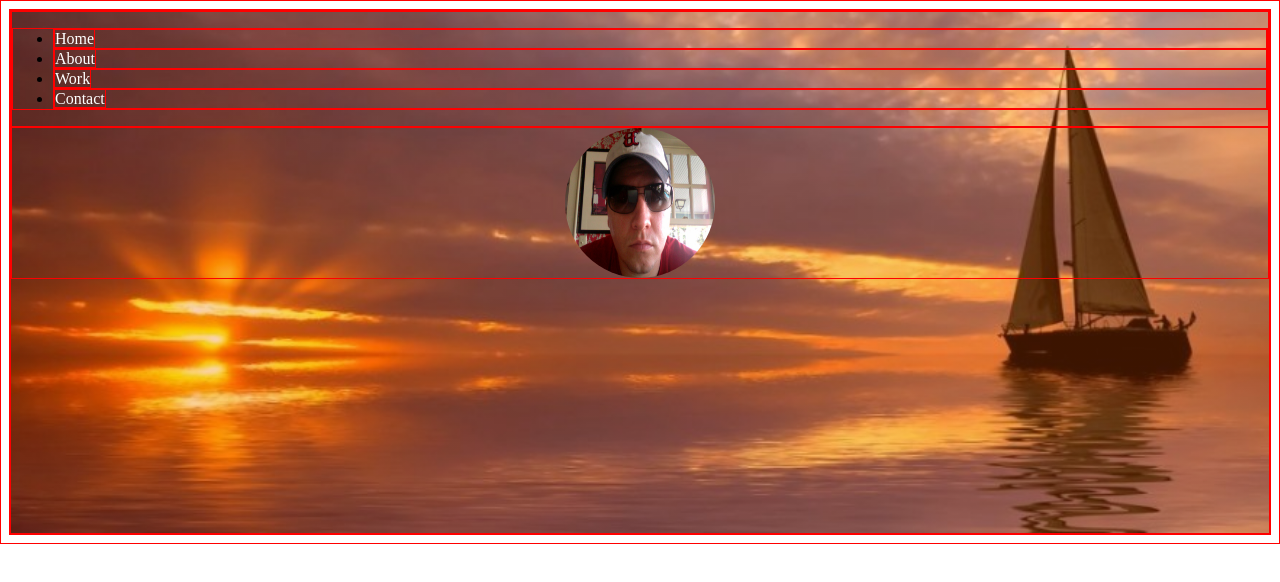
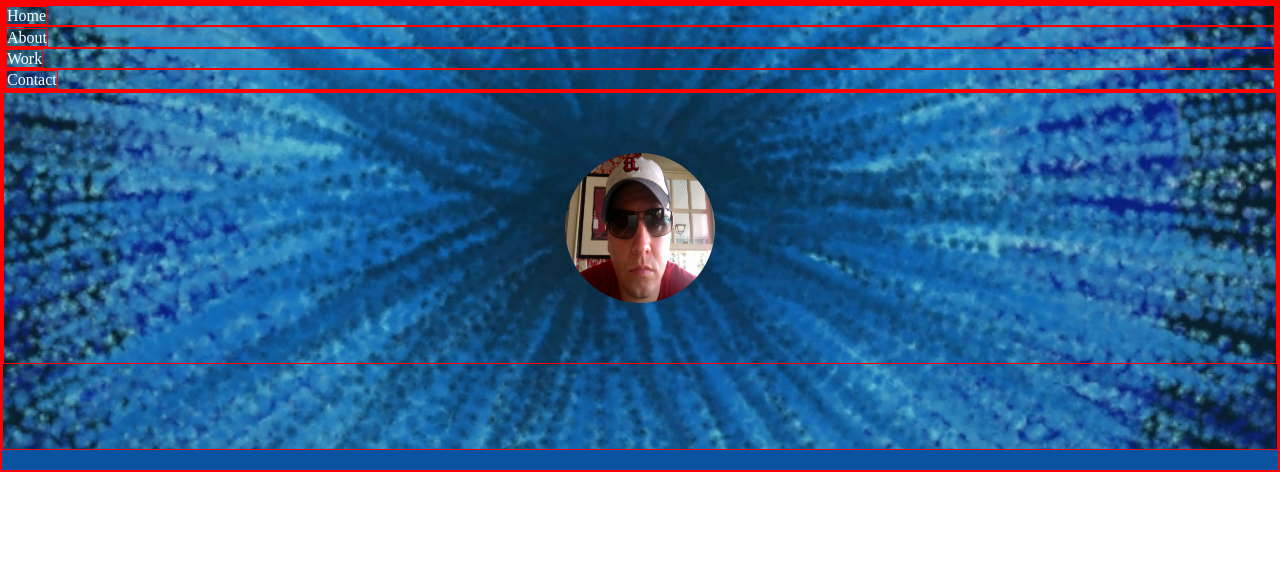
Before and after one commit to dstncharles/portfolio, a plain HTML site: page index.html in a window 1280 px wide. Drawn offline with Linux system fonts and the light colour scheme.

Commit message:
changed color and img

```diff
--- a/index.html
+++ b/index.html
@@ -19,5 +19,6 @@
 		<img src="images/Photo 33 copy.jpg" alt="Dustin Morando" width="150" height="150">
 	</div>
 </div>
+<div class="ribbon"></div>
 </body>
 </html>
--- a/main.css
+++ b/main.css
@@ -2,19 +2,19 @@
   border: 1px solid red;
 }
 
-/* * {
+* {
   -webkit-box-sizing: border-box;
   -moz-box-sizing: border-box;
   box-sizing: border-box;
   margin: 0;
   padding: 0;
   vertical-align: middle;
-} */
+}
 
 .headerImage {
-  height: 522px;
-  background: linear-gradient( rgba(237, 80, 0, 0.25), rgba(237, 80, 0, 0.25)),
-  url("images/sailboat-header.jpg");
+  height: 448px;
+  background: linear-gradient( rgba(39, 145, 202, .2), rgba(39, 145, 202, .2)),
+  url("images/abstract_painting_160_by_vansc14-d606kky.jpg");
   background-size: cover;
   background-position: center center;
   position: relative;
@@ -25,13 +25,19 @@
   border-radius: 50% 50%;
   position: relative;
   padding: 0;
-  margin: 0;
+  margin: 60px;
   left: 0;
   top: 0;
   display: block;
   margin-left: auto;
   margin-right: auto;
   vertical-align: middle;
+}
+
+.ribbon {
+  background-color: #0B53A0;
+  height: 20px;
+  border: black 1px;
 }
 
 img {
```
Also changed, not shown: images/abstract_painting_160_by_vansc14-d606kky.jpg (added), images/sailboat_in _fog.jpg (added).
